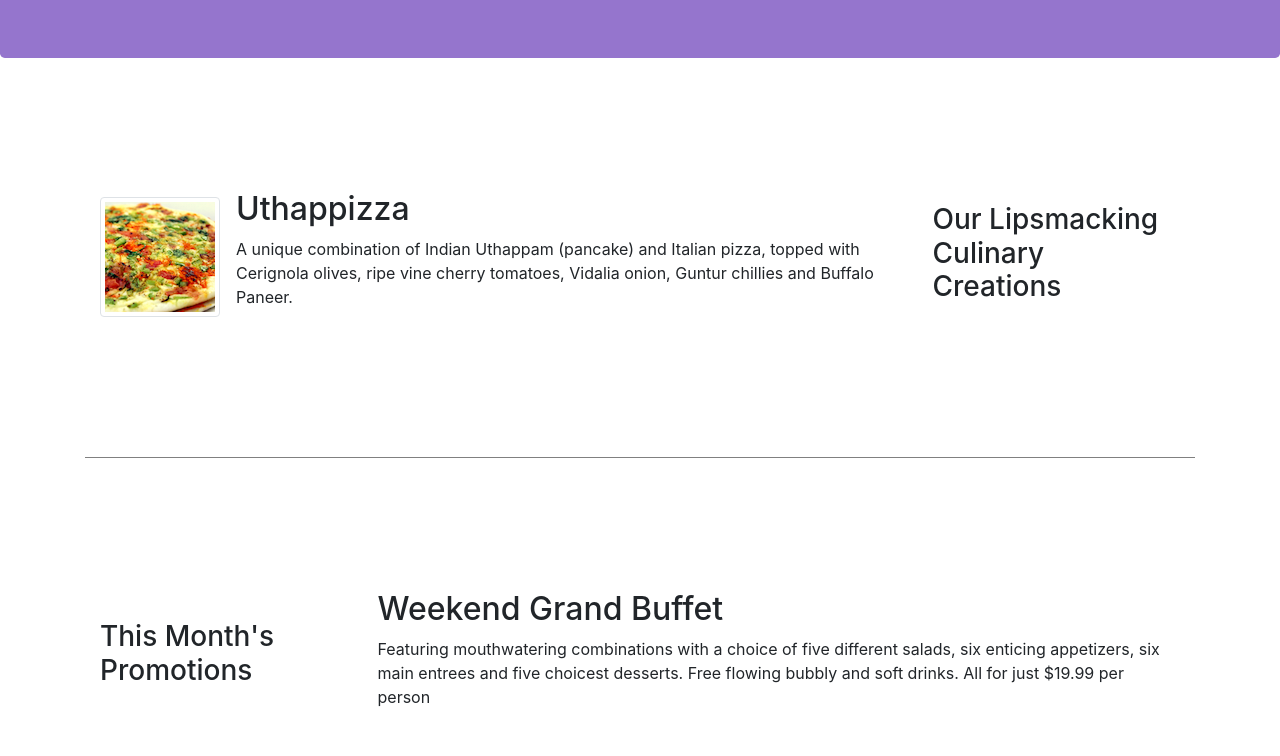
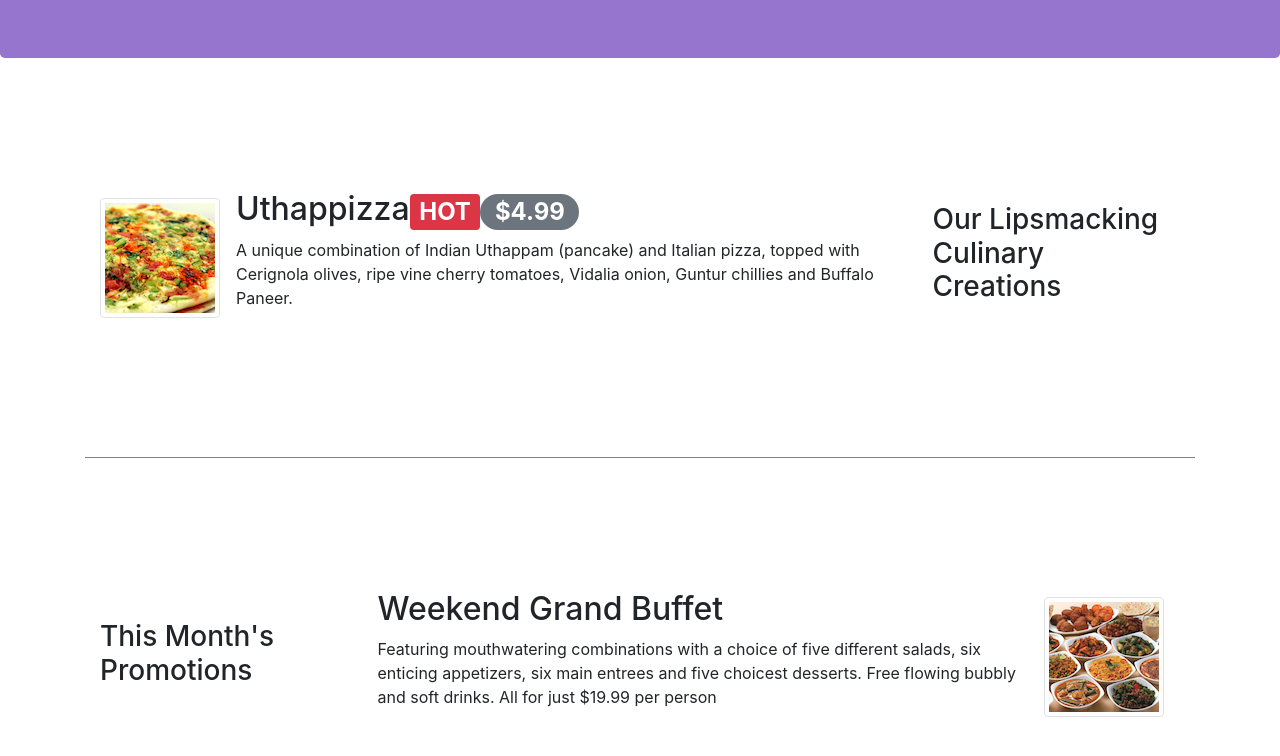
Before and after one commit to lostancient/confusion, a website: page index.html in a window 1280 px wide. Shown: the part 276-1032 px from the top of the page. Drawn offline with nearby package versions, Linux system fonts and the light colour scheme.

Commit message:
added badges

```diff
--- a/index.html
+++ b/index.html
@@ -54,7 +54,7 @@
                 <div class="media">
                     <img class="d-flex mr-3 img-thumbnail align-self-center" src="img/uthappizza.png" alt="Uthappizza">
                     <div class="media-body">
-                        <h2 class="mt-0">Uthappizza</h2>
+                        <h2 class="mt-0">Uthappizza<span class="badge badge-danger">HOT</span><span class="badge badge-pill badge-secondary">$4.99</span></h2>
                         <p class="d-none d-sm-block">A unique combination of Indian Uthappam (pancake) and
                             Italian pizza, topped with Cerignola olives, ripe vine
                             cherry tomatoes, Vidalia onion, Guntur chillies and
@@ -70,8 +70,14 @@
                 <h3>This Month's Promotions</h3>
             </div>
             <div class="col col-sm col-md">
+                    <div class="media">
+
+                        <div class="media-body">
                 <h2>Weekend Grand Buffet</h2>
                 <p class="d-none d-sm-block">Featuring mouthwatering combinations with a choice of five different salads, six enticing appetizers, six main entrees and five choicest desserts. Free flowing bubbly and soft drinks. All for just $19.99 per person </p>
+                        </div>
+                        <img class="d-flex mr-3 img-thumbnail align-self-center" src="img/buffet.png" alt="buffet">
+                    </div>
             </div>
         </div>
 
```
